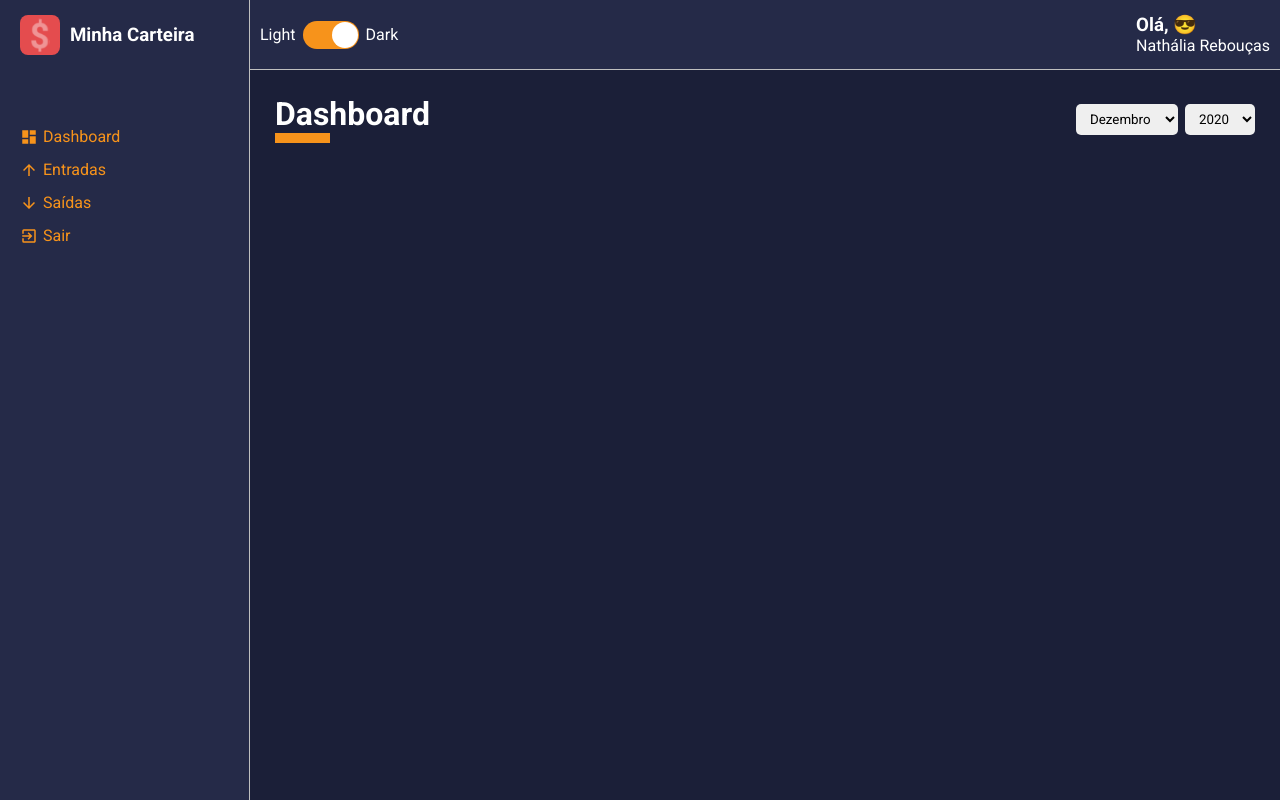
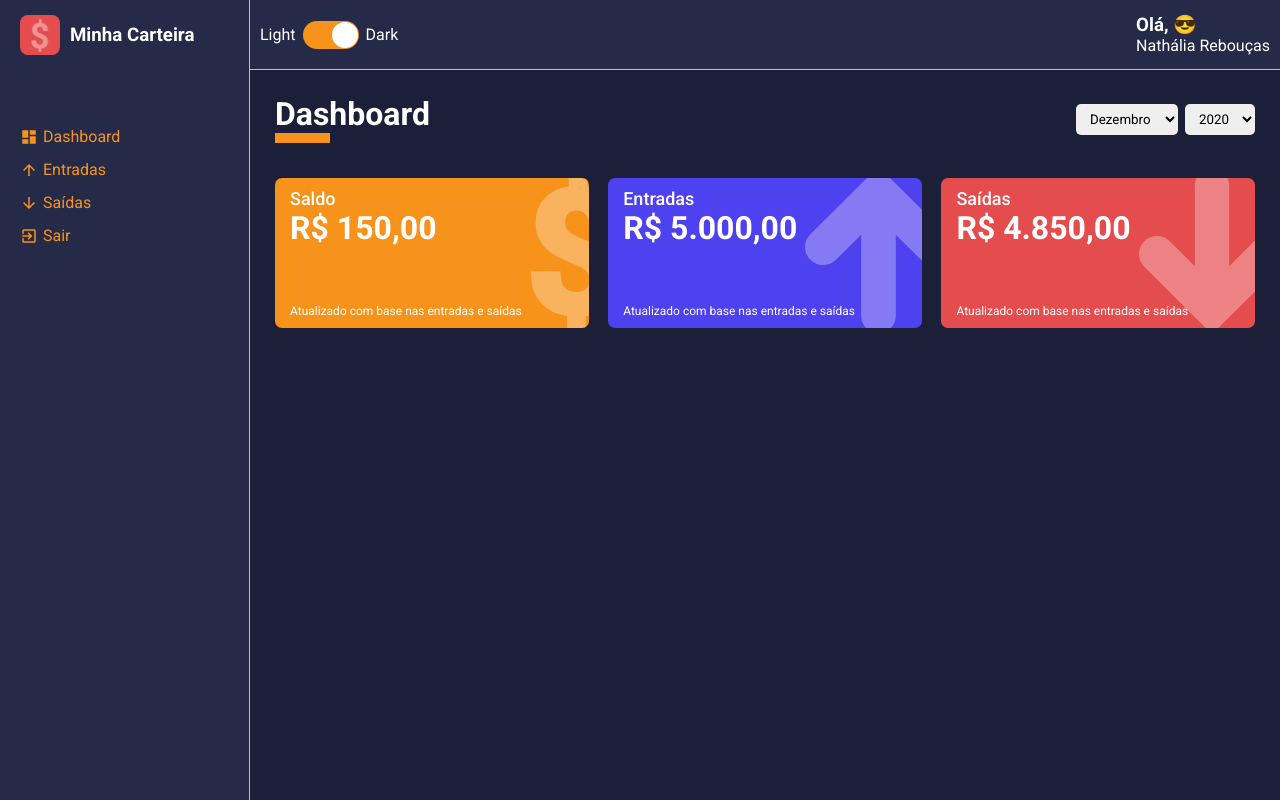
Before and after one commit to nathaliareboucas/minha-carteira, a React (Create React App) app: page /dashboard in a window 1280 px wide. Built offline with nearby package versions, Linux system fonts and the light colour scheme.

Commit message:
criando os cartões de movimentação da carteira

```diff
--- a/package.json
+++ b/package.json
@@ -11,6 +11,7 @@
     "@types/react": "^16.9.53",
     "@types/react-dom": "^16.9.8",
     "react": "^17.0.1",
+    "react-countup": "^4.3.3",
     "react-dom": "^17.0.1",
     "react-icons": "^4.1.0",
     "react-router-dom": "^5.2.0",
--- /dev/null
+++ b/src/components/WalletBox/index.tsx
@@ -0,0 +1,48 @@
+import React, {useMemo} from 'react';
+import CountUp from 'react-countup';
+
+import {Container} from './styles';
+
+import dolarImg from '../../assets/dolar.svg';
+import arrowUpImg from '../../assets/arrow-up.svg';
+import arrowDownImg from '../../assets/arrow-down.svg';
+
+interface IWalletBoxProps {
+  title: string;
+  amount: number;
+  footerLabel: string;
+  icon: 'dolar' | 'arrowUp' | 'arrowDown';
+  color: string;
+}
+
+const WalletBox: React.FC<IWalletBoxProps> = (
+  {title, amount, footerLabel, icon, color}
+) => {
+
+  const iconSelected = useMemo(() => {
+    switch (icon) {
+      case 'dolar': return dolarImg;
+      case 'arrowUp': return arrowUpImg;
+      default: return arrowDownImg;
+    }
+  }, [icon]);
+
+  return(
+    <Container color={color}>
+      <span>{title}</span>
+      <h1>
+        <CountUp
+          end={amount}
+          prefix={"R$ "}
+          separator="."
+          decimal=","
+          decimals={2}
+        />
+      </h1>
+      <small>{footerLabel}</small>
+      <img src={iconSelected} alt={title}/>
+    </Container>
+  );
+};
+
+export default WalletBox;
--- /dev/null
+++ b/src/components/WalletBox/styles.ts
@@ -0,0 +1,37 @@
+import styled from 'styled-components';
+
+interface IContainerProps {
+  color: string
+}
+
+export const Container = styled.div<IContainerProps>`
+  width: 32%;
+  height: 150px;
+  margin: 10px 0;
+  border-radius: 7px;
+  padding: 10px 15px;
+  position: relative;
+  overflow: hidden;
+
+  background-color: ${props => props.color};
+  color: ${props => props.theme.colors.white};
+
+  > img {
+    height: 110%;
+    position: absolute;
+    top: -10px;
+    right: -30px;
+    opacity: .3;
+  }
+
+  > span {
+    font-size: 18px;
+    font-weight: 500;
+  }
+
+  > small {
+    font-size: 12px;
+    position: absolute;
+    bottom: 10px;
+  }
+`;
--- a/src/pages/Dashboard/index.tsx
+++ b/src/pages/Dashboard/index.tsx
@@ -1,8 +1,9 @@
 import React, {useState, useMemo} from 'react';
 
-import {Container} from  './styles';
+import {Container, Content} from  './styles';
 import ContentHeader from '../../components/ContentHeader';
 import SelectInput from '../../components/SelectInput';
+import WalletBox from '../../components/WalletBox';
 
 import expenses from '../../repositories/expenses';
 import gains from '../../repositories/gains';
@@ -78,6 +79,32 @@
             defaultValue={yearSelected}
           />
       </ContentHeader>
+
+      <Content>
+        <WalletBox
+          title="Saldo"
+          amount={150.00}
+          footerLabel="Atualizado com base nas entradas e saídas"
+          icon="dolar"
+          color="#F7931B"
+        />
+
+        <WalletBox
+          title="Entradas"
+          amount={5000.00}
+          footerLabel="Atualizado com base nas entradas e saídas"
+          icon="arrowUp"
+          color="#4E41F0"
+        />
+
+        <WalletBox
+          title="Saídas"
+          amount={4850.00}
+          footerLabel="Atualizado com base nas entradas e saídas"
+          icon="arrowDown"
+          color="#E44C4E"
+        />
+      </Content>
     </Container>
   );
 }
--- a/src/pages/Dashboard/styles.ts
+++ b/src/pages/Dashboard/styles.ts
@@ -1,5 +1,8 @@
 import styled from 'styled-components';
 
-export const Container = styled.div`
+export const Container = styled.div``;
 
+export const Content = styled.div`
+  display: flex;
+  justify-content: space-between;
 `;
```
Also changed, not shown: 2 other files (tests, documents, lock files or other folders).
